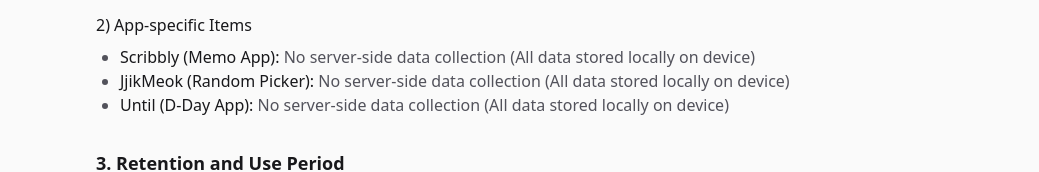
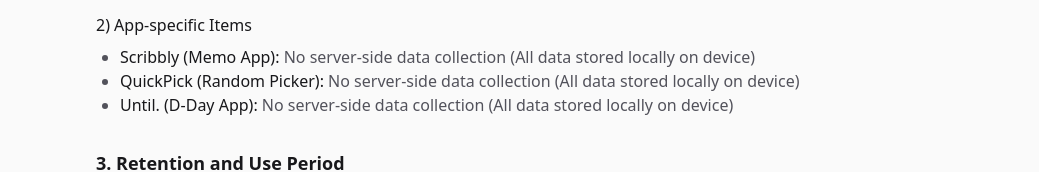
Before and after one commit to nwgu/damso, a React (Vite) app: page /privacy in a window 1280 px wide. Both pictures are taken after a click on the button "English". Shown: the part 615-787 px from the top of the page, without its empty margins (120-1159 px from the left). Built offline with nearby package versions, Linux system fonts and the light colour scheme.

Commit message:
이름 업데이트

```diff
--- a/src/pages/Privacy.jsx
+++ b/src/pages/Privacy.jsx
@@ -138,9 +138,9 @@
                 <h3 className="font-medium mt-4 mb-2 text-zinc-900">2) App-specific Items</h3>
                 <ul className="list-disc pl-6">
                     <li><span className="font-medium text-zinc-900">Scribbly (Memo App):</span> No server-side data collection (All data stored locally on device)</li>
-                    <li><span className="font-medium text-zinc-900">JjikMeok (Random Picker):</span> No server-side data collection (All data stored locally on device)</li>
+                    <li><span className="font-medium text-zinc-900">QuickPick (Random Picker):</span> No server-side data collection (All data stored locally on device)</li>
                     {/* [Added] Until App */}
-                    <li><span className="font-medium text-zinc-900">Until (D-Day App):</span> No server-side data collection (All data stored locally on device)</li>
+                    <li><span className="font-medium text-zinc-900">Until. (D-Day App):</span> No server-side data collection (All data stored locally on device)</li>
                 </ul>
             </section>
 
```
